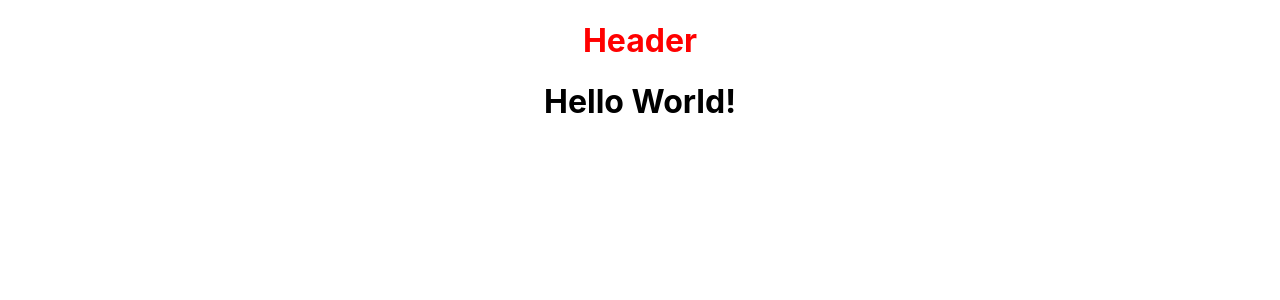
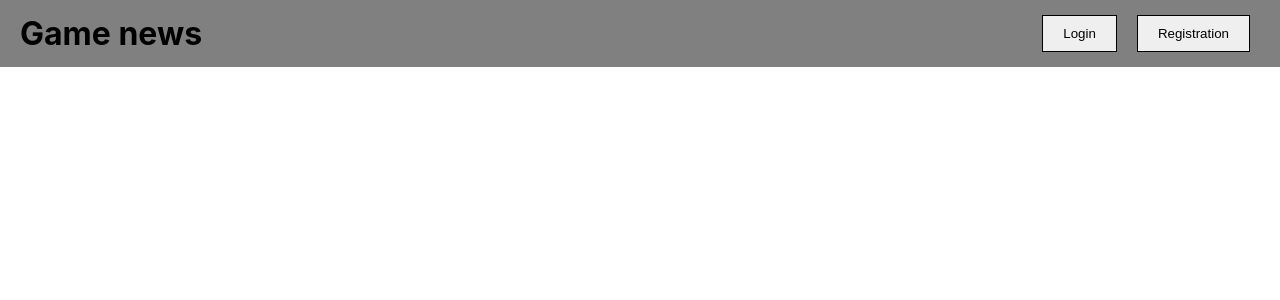
Before and after one commit to JaRED-17/React, a React (Create React App) app: page / in a window 1280 px wide. Shown: the top 300 px of the page. Built offline with nearby package versions, Linux system fonts and the light colour scheme.

Commit message:
Condetn draft

```diff
--- a/src/components/App/App.js
+++ b/src/components/App/App.js
@@ -1,5 +1,7 @@
 import React from "react";
 import Header from '../Header/Header';
+import Content from '../Content/Content';
+
 import './App.scss';
 
 class App extends React.Component {
@@ -7,7 +9,7 @@ class App extends React.Component {
     return (
       <div className="App">
         <Header />
-        <h1>Hello World!</h1>
+        <Content />
       </div>
     );
   }
--- a/src/components/App/App.scss
+++ b/src/components/App/App.scss
@@ -1,3 +1,5 @@
 .App {
   text-align: center;
+  width: 100%;
+  min-width: 580px;
 }
--- /dev/null
+++ b/src/components/Button/Button.js
@@ -0,0 +1,14 @@
+import React from "react";
+import './Button.scss';
+
+class Button extends React.Component {
+  render() {
+    return (
+      <button className="Button" onClick={this.props.handleClick}>
+        {this.props.name}
+      </button>
+    );
+  }
+}
+
+export default Button;
--- /dev/null
+++ b/src/components/Button/Button.scss
@@ -0,0 +1,14 @@
+.Button {
+    width: max-content;
+    padding: 10px 20px;
+    border: 1px solid black;
+    margin: 5px 10px;
+
+    &:hover {
+        background: grey;
+        cursor: pointer;
+    }
+    &:focus {
+        outline: none;
+    }
+}
--- /dev/null
+++ b/src/components/Content/Content.js
@@ -0,0 +1,18 @@
+import React from "react";
+import './Content.scss';
+import Sidebanner from '../Sidebanner/Sidebanner';
+
+
+class Content extends React.Component {
+
+  render() {
+    return (
+        <div className="Content">
+            <Sidebanner class='left' />
+            <Sidebanner class='rigth' />
+        </div>
+    );
+  }
+}
+
+export default Content;
--- a/src/components/Header/Header.js
+++ b/src/components/Header/Header.js
@@ -1,11 +1,26 @@
 import React from "react";
 import './Header.scss';
+import Button from "../Button/Button";
 
 class Header extends React.Component {
+  login() {
+    console.log('login');
+  }
+
+  registration() {
+    console.log('registration');
+  }
+
   render() {
     return (
       <div className="Header">
-        <h1>Header</h1>
+        <div className="Logo">
+          <h1>Game news</h1>
+        </div>
+        <div className="Buttons">
+          <Button name="Login" handleClick={this.login} />
+          <Button name="Registration" handleClick={this.registration} />
+        </div>
       </div>
     );
   }
--- a/src/components/Header/Header.scss
+++ b/src/components/Header/Header.scss
@@ -1,5 +1,21 @@
 .Header {
-    h1 {
-        color: red;
+    background: grey;
+    display: flex;
+    justify-content: space-between;
+    padding: 10px 20px;
+
+    .Logo {
+        width: auto;
+        display: flex;
+        align-items: center;
+
+        h1 {
+            margin: 0;
+        }
+    }
+    .Buttons {
+        width: max-content;
+        display: flex;
+        align-items: center;
     }
 }
--- /dev/null
+++ b/src/components/Sidebanner/Sidebanner.js
@@ -0,0 +1,13 @@
+import React from "react";
+import './Sidebanner.scss';
+
+class Sidebanner extends React.Component {
+
+  render() {
+    return (
+        <div className={`Sidebanner ${this.props.class}`}></div>
+    );
+  }
+}
+
+export default Sidebanner;
```
Also changed, not shown: src/components/Content/Content.scss (added), src/components/Sidebanner/Sidebanner.scss (added), 1 other file (tests, documents, lock files or other folders).
